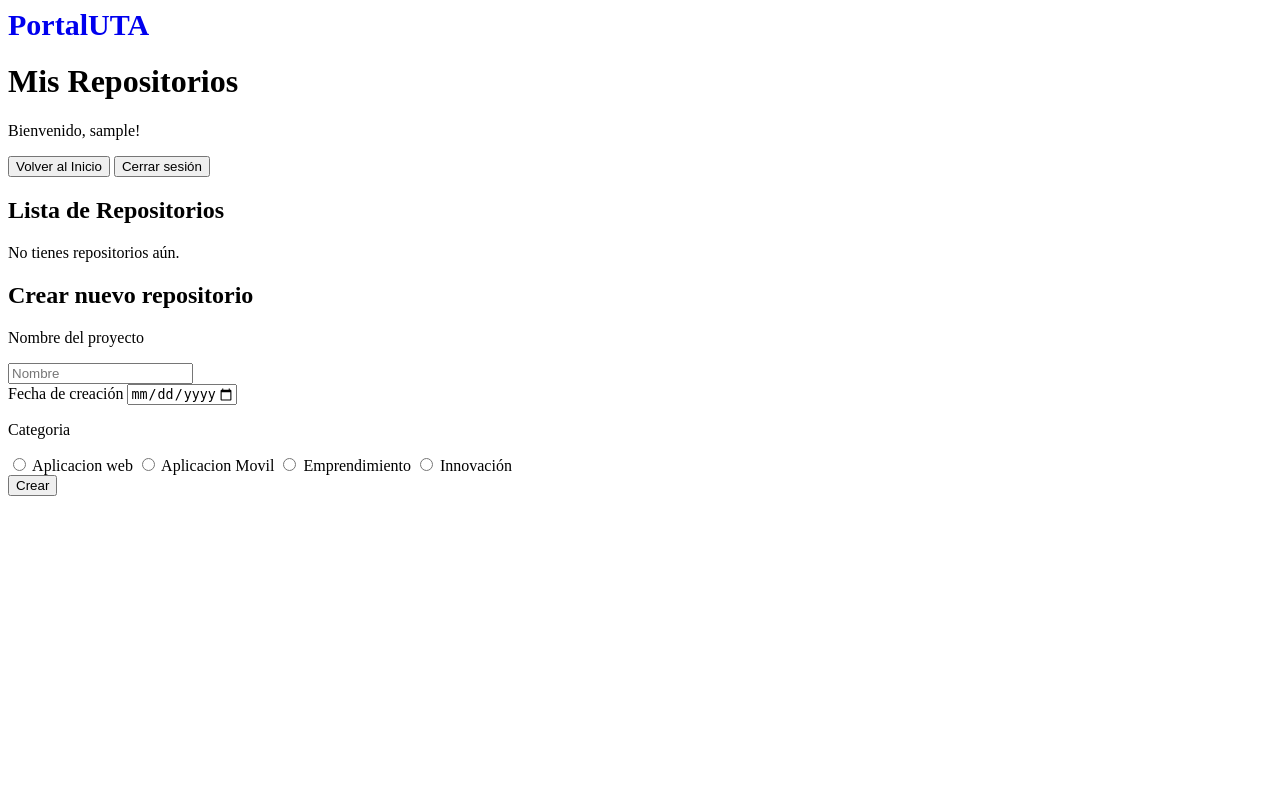
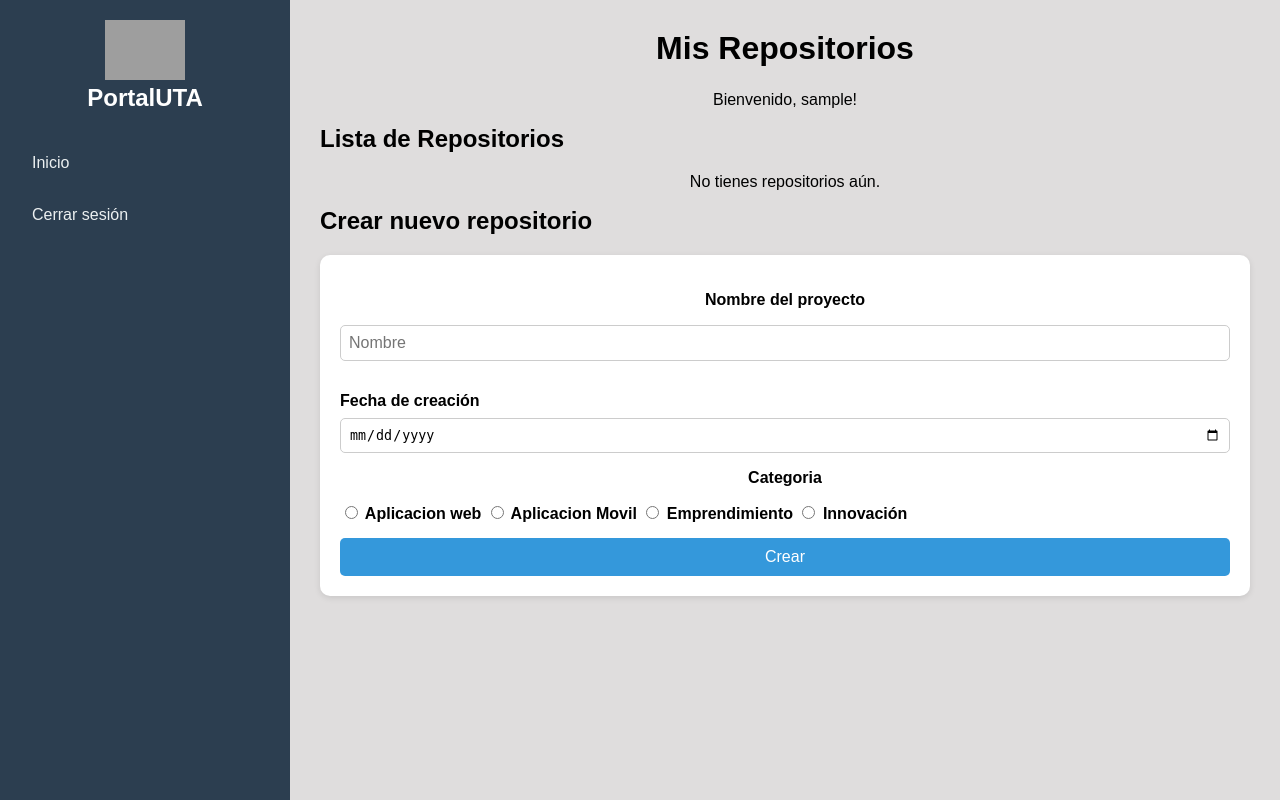
Before and after one commit to Javier-003/UTrepositorio, a Flask app: page /repositorios/ in a window 1280 px wide. Run offline with Flask 3, Linux system fonts and the light colour scheme; the visitor is signed in with stand-in values (Sample User, id 1); data that the repository does not hold is empty; grey boxes are pictures that could not be loaded.

Commit message:
Avances en el frontend

```diff
--- /dev/null
+++ b/app/static/login.css
@@ -0,0 +1,99 @@
+/* Estilos generales */
+body {
+    font-family: Arial, sans-serif;
+    background: #f2f2f2;
+    margin: 0;
+    padding: 0;
+    flex-direction: column;
+    justify-content: flex-start;
+    align-items: center;
+    /* importante: deja espacio arriba */
+    min-height: 100vh;
+    padding-top: 50px;
+    /* separa del título PortalUTA */
+}
+
+/* Contenedor principal del login */
+.container {
+    background: #fff;
+    padding: 2rem;
+    border-radius: 10px;
+    box-shadow: 0px 4px 10px rgba(0, 0, 0, 0.1);
+    width: 100%;
+    max-width: 400px;
+    margin: 0 auto;
+    /* por seguridad */
+}
+
+#site-title {
+        display: none;
+    }
+
+/* El formulario dentro del container, SIN fondo/blanco/sombra */
+.container form {
+    display: flex;
+    flex-direction: column;
+}
+
+/* Títulos */
+h1 {
+    text-align: center;
+    margin-bottom: 1.5rem;
+}
+
+/* Etiquetas e inputs */
+label {
+    display: block;
+    margin-bottom: 0.5rem;
+    font-weight: bold;
+}
+
+input[type="text"],
+input[type="password"] {
+    width: 100%;
+    padding: 0.8rem;
+    margin-bottom: 1rem;
+    border: 1px solid #ccc;
+    border-radius: 5px;
+    box-sizing: border-box;
+    font-size: 1rem;
+}
+
+/* Botones */
+button {
+    width: 100%;
+    padding: 0.9rem;
+    background: #007BFF;
+    color: white;
+    border: none;
+    border-radius: 5px;
+    font-size: 1rem;
+    cursor: pointer;
+    transition: background 0.3s;
+}
+
+button:hover {
+    background: #0056b3;
+}
+
+/* Enlace de registro */
+p {
+    text-align: center;
+    margin-top: 1rem;
+}
+
+a button {
+    margin-top: 0.5rem;
+    background: #28a745;
+}
+
+a button:hover {
+    background: #1e7e34;
+}
+
+/* Mensajes de error */
+ul {
+    list-style: none;
+    padding: 0;
+    text-align: center;
+}
--- /dev/null
+++ b/app/static/repos.css
@@ -0,0 +1,167 @@
+/* ===== SOLO SE APLICA EN PÁGINAS DASHBOARD ===== */
+body.dashboard-page {
+    margin: 0;
+    padding: 0;
+    font-family: Arial, sans-serif;
+    background: #dfdddd;
+}
+
+/* ====== LAYOUT GENERAL ====== */
+body.dashboard-page .dashboard {
+    display: flex;
+    height: 100vh;
+    width: 100%;
+}
+
+/* ====== SIDEBAR ====== */
+body.dashboard-page .sidebar {
+    width: 250px;
+    background: #2c3e50;
+    color: #fff;
+    display: flex;
+    flex-direction: column;
+    padding: 20px;
+}
+
+/* LOGO dentro del sidebar */
+body.dashboard-page .sidebar .logo {
+    text-align: center;
+    margin-bottom: 30px;
+}
+
+body.dashboard-page .sidebar .logo img {
+    max-width: 100%;
+    height: 60px;
+    object-fit: contain;
+}
+
+body.dashboard-page .sidebar .logo h2 {
+    margin: 0;
+    font-size: 24px;
+    font-weight: bold;
+}
+
+/* Menú */
+body.dashboard-page .menu {
+    display: flex;
+    flex-direction: column;
+}
+
+body.dashboard-page .menu a {
+    color: #ecf0f1;
+    text-decoration: none;
+    padding: 12px;
+    border-radius: 5px;
+    margin-bottom: 10px;
+    transition: background 0.3s;
+}
+
+body.dashboard-page .menu a:hover {
+    background: #34495e;
+}
+
+/* ====== CONTENIDO PRINCIPAL ====== */
+body.dashboard-page .main-content,
+body.dashboard-page .main-container {
+    flex: 1;
+    padding: 30px;
+    overflow-y: auto;
+}
+
+body.dashboard-page .main-content h1,
+body.dashboard-page .main-content h2,
+body.dashboard-page .main-container h1,
+body.dashboard-page .main-container h2 {
+    margin-top: 0;
+}
+
+/* ====== TARJETAS DE REPOSITORIOS ====== */
+body.dashboard-page .repo-list {
+    list-style: none;
+    padding: 0;
+}
+
+body.dashboard-page .repo-item {
+    background: white;
+    padding: 15px;
+    margin-bottom: 15px;
+    border-radius: 10px;
+    box-shadow: 0 2px 6px rgba(0,0,0,0.1);
+    display: flex;
+    justify-content: space-between;
+    align-items: center;
+}
+
+body.dashboard-page .repo-item strong {
+    font-size: 18px;
+}
+
+body.dashboard-page .repo-buttons button {
+    margin-left: 5px;
+    padding: 7px 12px;
+    border: none;
+    border-radius: 5px;
+    cursor: pointer;
+}
+
+/* ====== FORMULARIO ====== */
+body.dashboard-page form {
+    background: white;
+    padding: 20px;
+    border-radius: 10px;
+    box-shadow: 0 2px 6px rgba(0,0,0,0.1);
+    margin-top: 20px;
+}
+
+body.dashboard-page form div {
+    margin-bottom: 15px;
+}
+
+body.dashboard-page input[type="text"],
+body.dashboard-page input[type="date"],
+body.dashboard-page input[type="file"],
+body.dashboard-page textarea,
+body.dashboard-page select {
+    width: 100%;
+    padding: 8px;
+    border: 1px solid #ccc;
+    border-radius: 5px;
+    box-sizing: border-box;
+}
+
+body.dashboard-page form button[type="submit"] {
+    background: #3498db;
+    color: white;
+    padding: 10px;
+    width: 100%;
+    border: none;
+    border-radius: 5px;
+    font-size: 1rem;
+    cursor: pointer;
+}
+
+body.dashboard-page form button[type="submit"]:hover {
+    background: #2980b9;
+}
+
+/* ====== RESPONSIVO ====== */
+@media (max-width: 768px) {
+    body.dashboard-page .dashboard {
+        flex-direction: column;
+    }
+
+    body.dashboard-page .sidebar {
+        width: 100%;
+        flex-direction: row;
+        justify-content: space-between;
+        align-items: center;
+    }
+
+    body.dashboard-page .menu {
+        flex-direction: row;
+    }
+
+    body.dashboard-page .menu a {
+        margin: 0 5px;
+    }
+}
--- a/app/templates/base_home.html
+++ b/app/templates/base_home.html
@@ -4,11 +4,13 @@
 <head>
 	<meta charset="UTF-8">
 	<meta name="viewport" content="width=device-width, initial-scale=1.0">
+	<link rel="stylesheet" href="{{ url_for('static', filename='login.css') }}">
+	<link rel="stylesheet" href="{{ url_for('static', filename='repos.css') }}">
 	<title>{% block title %}PortalUTA{% endblock %}</title>
 </head>
 
-<body>
-	<a href="{{ url_for('main.index') }}"
+<body class="{% block body_class %}{% endblock %}">
+	<a id="site-title" href="{{ url_for('main.index') }}"
 		style="font-family: 'Times New Roman', Times, serif; font-size:30px; font-weight: bolder; text-decoration-line: none;">
 		PortalUTA
 	</a>
@@ -23,4 +25,5 @@
 
 	{% block content %}{% endblock %}
 </body>
+
 </html>
--- a/app/templates/repos.html
+++ b/app/templates/repos.html
@@ -1,32 +1,55 @@
 {% extends "base_home.html" %}
+{% block body_class %}dashboard-page{% endblock %}
 {% block content %}
+
+<div class="dashboard">
+
+    <aside class="sidebar">
+        <!-- LOGO -->
+        <div class="logo">
+            <img src="{{ url_for('static', filename='img/logo.png') }}" alt="Logo" />
+            <h2>PortalUTA</h2>
+        </div>
+
+        <nav class="menu">
+            <a href="{{ url_for('main.index') }}">Inicio</a>
+            <a href="{{ url_for('usuarios.logout') }}">Cerrar sesión</a>
+        </nav>
+    </aside>
+
+    <div class="main-container">
+
         <h1>Mis Repositorios</h1>
 
         <p>Bienvenido, {{ session.get('user') }}!</p>
-<a href="{{ url_for('main.index') }}"><button>Volver al Inicio</button></a>
-<a href="{{ url_for('usuarios.logout') }}"><button>Cerrar sesión</button></a>
 
         <h2>Lista de Repositorios</h2>
         {% if repos %}
-<ul>
+        <ul class="repo-list">
             {% for repo in repos %}
-    <li>
-        <strong>{{ repo.nombre }}</strong> - {{ repo.descripcion }}
-        <a href="{{ url_for('repos.comandos', nombre=repo.nombre) }}">
-            <button>Ver comandos</button>
-        </a>
-        <a href="{{ url_for('repos.explorar_archivos', nombre=repo.nombre) }}">
-            <button>Explorar archivos</button>
-        </a>
-        <a href="{{ url_for('repos.informacion_repo',nombre=repo.nombre,repo_id=repo._id) }}">
-            <button>Ver Información</button>
-        </a>
-        <form method="POST" action="{{ url_for('repos.eliminar', nombre=repo.nombre) }}" style="display:inline;">
-            <button type="submit">Eliminar</button>
+            <li class="repo-item">
+
+                <div class="repo-info">
+                    <strong>{{ repo.nombre }}</strong><br>
+                    {{ repo.descripcion }}
+                </div>
+
+                <div class="repo-buttons">
+                    <a href="{{ url_for('repos.comandos', nombre=repo.nombre) }}" class="btn">Ver comandos</a>
+                    <a href="{{ url_for('repos.explorar_archivos', nombre=repo.nombre) }}" class="btn">Explorar
+                        archivos</a>
+                    <a href="{{ url_for('repos.informacion_repo',nombre=repo.nombre,repo_id=repo._id) }}"
+                        class="btn">Ver Información</a>
+
+                    <form method="POST" action="{{ url_for('repos.eliminar', nombre=repo.nombre) }}">
+                        <button type="submit" class="btn delete">Eliminar</button>
                     </form>
+                </div>
+
             </li>
             {% endfor %}
         </ul>
+
         {% else %}
         <p>No tienes repositorios aún.</p>
         {% endif %}
@@ -36,12 +59,13 @@
         {% if messages %}
         <ul>
             {% for msg in messages %}
-    <li style="color: {{ msg.color }}">{{ msg.texto }}</li>
+            <li style="color:  {{ msg.color }}">{{ msg.texto }}</li>
             {% endfor %}
         </ul>
         {% endif %}
         {% endwith %}
 
+        <!-- Formulario-->
         <form method="POST" enctype="multipart/form-data" action="{{ url_for('repos.crear') }}">
 
             <div>
@@ -57,10 +81,11 @@
                 <input type="date" required name="fecha_creacion" max="{{ current_date }}">
             </div>
             <script>
-        // Si no usas Jinja para current_date, puedes hacerlo en JS:
                 document.addEventListener('DOMContentLoaded', function () {
                     var today = new Date().toISOString().split('T')[0];
-            document.querySelector('input[name="fecha_creacion"]').setAttribute('max', today);
+                    document
+                        .querySelector('input[name="fecha_creacion"]')
+                        .setAttribute('max', today);
                 });
             </script>
             <div>
@@ -73,8 +98,8 @@
                     <input type="radio" name="categoria" value="Emprendimiento"> Emprendimiento
                     <input type="radio" name="categoria" value="Innovación"> Innovación
                 </label>
+            </div>
 
-    </div>
             <div id="web-movil-fields" style="display:none;">
                 <div>
                     <label>
@@ -120,20 +145,23 @@
                             }
                         });
                     </script>
-
                 </div>
             </div>
+
             <div id="otros-fields" style="display:none;">
                 <div>
                     <label>
                         <input type="text" name="objetivo" placeholder="Objetivo del proyecto">
                     </label>
                 </div>
-
             </div>
 
             <button type="submit">Crear</button>
         </form>
+        <!-- Fin del formulario-->
+    </div>
+
+</div>
 
 <script>
     document.querySelectorAll('input[name="categoria"]').forEach(function (radio) {
@@ -179,4 +207,5 @@
         });
     });
 </script>
+
 {% endblock %}
```
Also changed, not shown: app/__init__.py (+1 -1 lines), app/templates/login.html (+7 -0 lines). Lines whose indentation alone changed are shown as unchanged.
